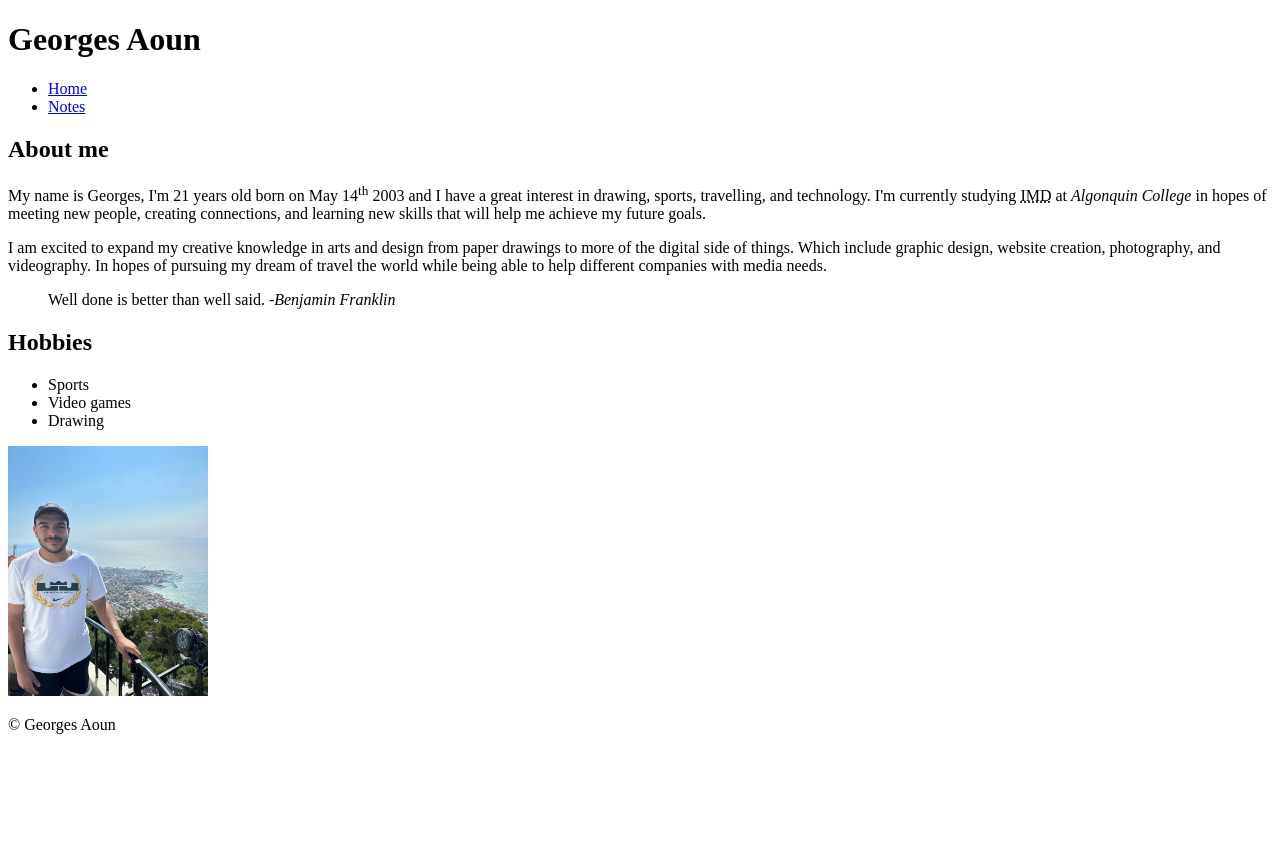
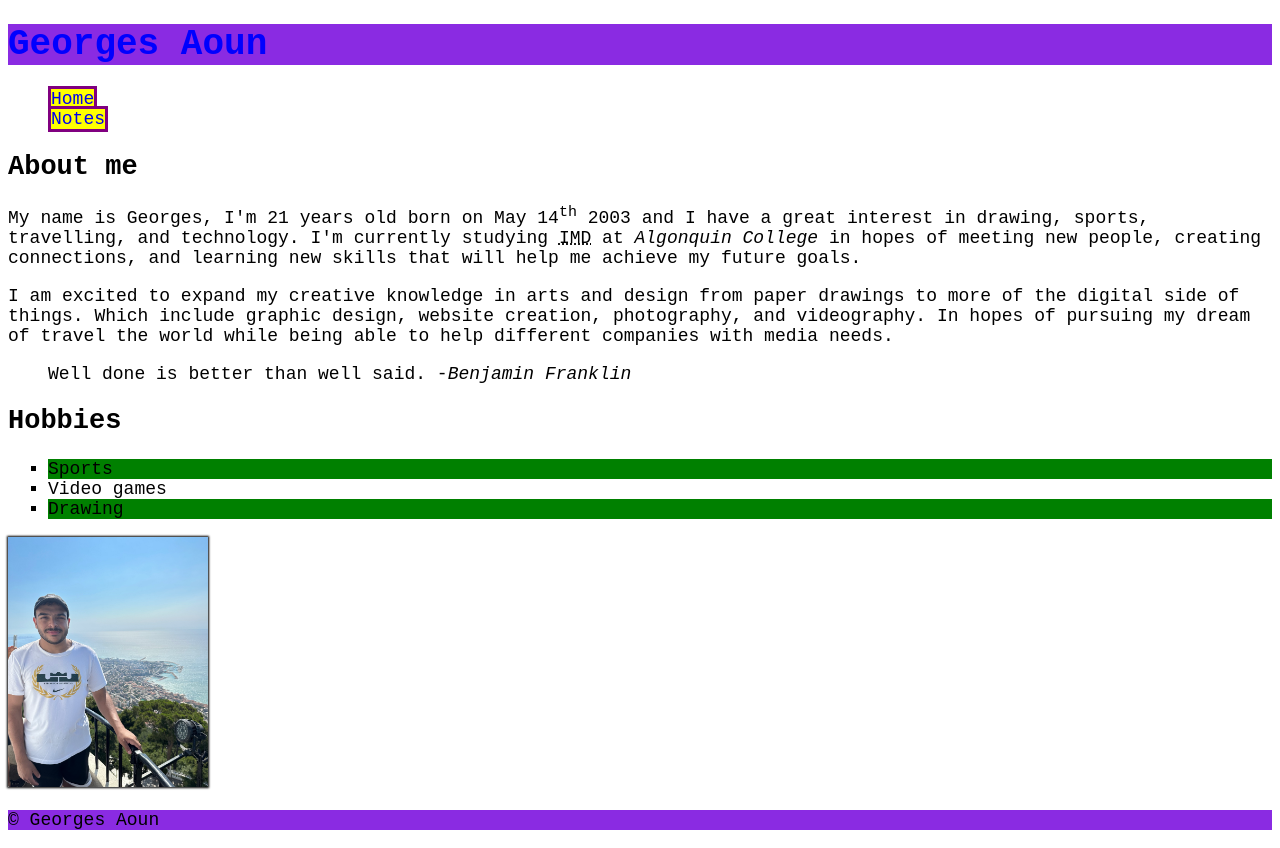
Before and after one commit to aoun0018/aoun0018.github.io, a plain HTML site: page html-assignment/index.html in a window 1280 px wide. Before the commit the page ends 800 px from the top, so only its background shows below. Drawn offline with Linux system fonts and the light colour scheme.

Commit message:
css file added

```diff
--- /dev/null
+++ b/html-assignment/css/main.css
@@ -0,0 +1,40 @@
+body{
+    font-family: monospace;
+    font-size: 18px;
+}
+
+header, footer {
+    background-color: blueviolet;
+}
+
+.site-title{
+    color: blue;
+}
+
+#my-image {
+    box-shadow: 0px 0px 2px 1px black;
+}
+
+.hobbies {
+    list-style-type: square
+}
+
+.hobbies li:nth-child(1),
+.hobbies li:nth-child(3) {
+    background-color: green;
+}
+
+nav ul li {
+    list-style: none;
+}
+
+nav a {
+    text-decoration: none;
+    background-color: yellow;
+    border: 3px solid purple;
+}
+
+nav a:hover,
+nav a:focus{
+    background-color: orange;
+}
--- a/html-assignment/index.html
+++ b/html-assignment/index.html
@@ -4,15 +4,17 @@
     <meta charset="UTF-8">
     <meta name="viewport" content="width=device-width, initial-scale=1.0">
     <title>aoun0018 - HTML Assignment</title>
-</head>
+    <link rel="stylesheet" href="css/main.css">
+  </head>
 <body>
-    <header><h1>Georges Aoun</h1></header>
+    <header class="site-title"><h1>Georges Aoun</h1></header>
 
+    <nav>
     <ul>
         <li><a href="index.html">Home</a></li>
         <li><a href="notes.html">Notes</a></li>
     </ul>
-
+   </nav>
 
     <article>
         <h2>About me</h2>
@@ -23,15 +25,17 @@
 
         <blockquote>Well done is better than well said. -<cite>Benjamin Franklin</cite></blockquote>
 
-      <h2>Hobbies</h2>
+     <section>
+        <h2>Hobbies</h2>
 
-      <ul>
+      <ul class="hobbies">
         <li>Sports</li>
         <li>Video games</li>
         <li>Drawing</li>
       </ul>
+     </section>
 
-      <img src="images/photo-of-me.jpg" alt="An image of Georges Aoun." width="200">
+      <img id="my-image" src="images/photo-of-me.jpg" alt="An image of Georges Aoun." width="200">
 
 
         <footer>
```
